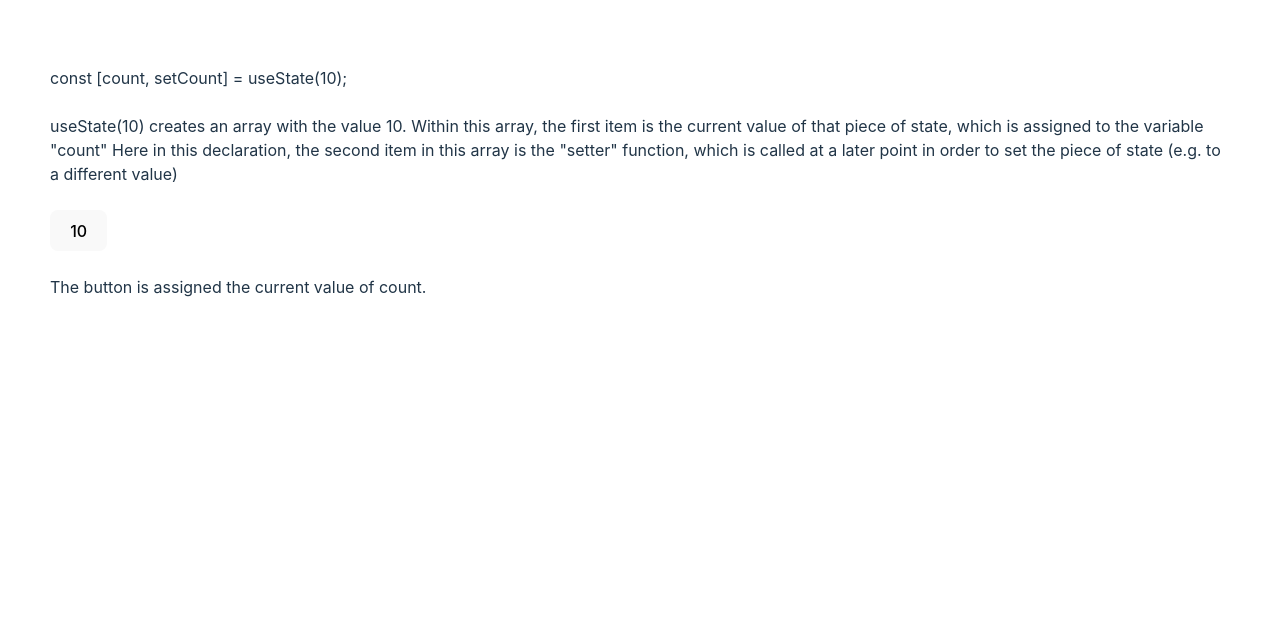
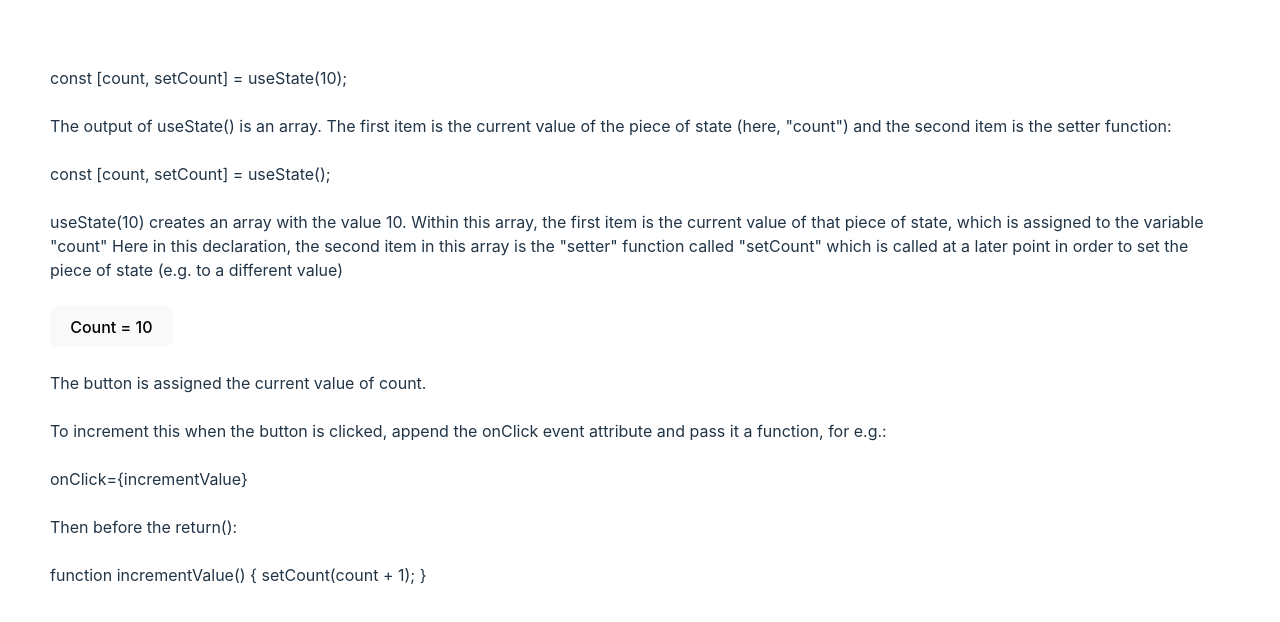
Before and after one commit to asbhogal/React-State-Management, a React (Vite) app: page /usestatehook in a window 1280 px wide. Shown: the top 622 px of the page. Built offline with nearby package versions, Linux system fonts and the light colour scheme.

Commit message:
updates to useState() notes

```diff
--- a/src/App.jsx
+++ b/src/App.jsx
@@ -1,5 +1,5 @@
 import { BrowserRouter as Router, Routes, Route } from "react-router-dom";
-import UseStateHook from "./pages/useStateHook";
+import UseStateHook from "./pages/UseStateHook";
 import Home from "./pages/Home";
 
 function App() {
--- a/src/pages/useStateHook.jsx
+++ b/src/pages/useStateHook.jsx
@@ -1,9 +1,11 @@
 import { useState } from "react";
 
-export default function useStateHook() {
+export default function UseStateHook() {
   const [count, setCount] = useState(10);
 
-  function incrementValue() {}
+  function incrementValue() {
+    setCount(count + 1);
+  }
 
   return (
     <div>
@@ -11,19 +13,37 @@ export default function useStateHook() {
         const [count, setCount] = useState(10);
         <br />
         <br />
-        useState(10) creates an array with the value 10. Within this array, the
-        first item is the current value of that piece of state, which is
-        assigned to the variable &quot;count&quot; Here in this declaration, the
-        second item in this array is the &quot;setter&quot; function, which is
-        called at a later point in order to set the piece of state (e.g. to a
-        different value)
+        The output of useState() is an array. The first item is the current
+        value of the piece of state (here, &quot;count&quot;) and the second
+        item is the setter function:<br></br>
+        <br></br>const [count, setCount] = useState(); <br></br>
+        <br></br>useState(10) creates an array with the value 10. Within this
+        array, the first item is the current value of that piece of state, which
+        is assigned to the variable &quot;count&quot; Here in this declaration,
+        the second item in this array is the &quot;setter&quot; function called
+        &quot;setCount&quot; which is called at a later point in order to set
+        the piece of state (e.g. to a different value)
         <br />
         <br />
-        <button onClick={incrementValue}>{count}</button>
+        <button onClick={incrementValue}>Count = {count}</button>
         <br />
         <br />
         The button is assigned the current value of count.
         <br />
+        <br />
+        To increment this when the button is clicked, append the onClick event
+        attribute and pass it a function, for e.g.:
+        <br />
+        <br />
+        {`onClick={incrementValue}`}
+        <br />
+        <br />
+        Then before the return():
+        <br />
+        <br />
+        {`function incrementValue() {
+    setCount(count + 1);
+  }`}
       </p>
     </div>
   );
```
